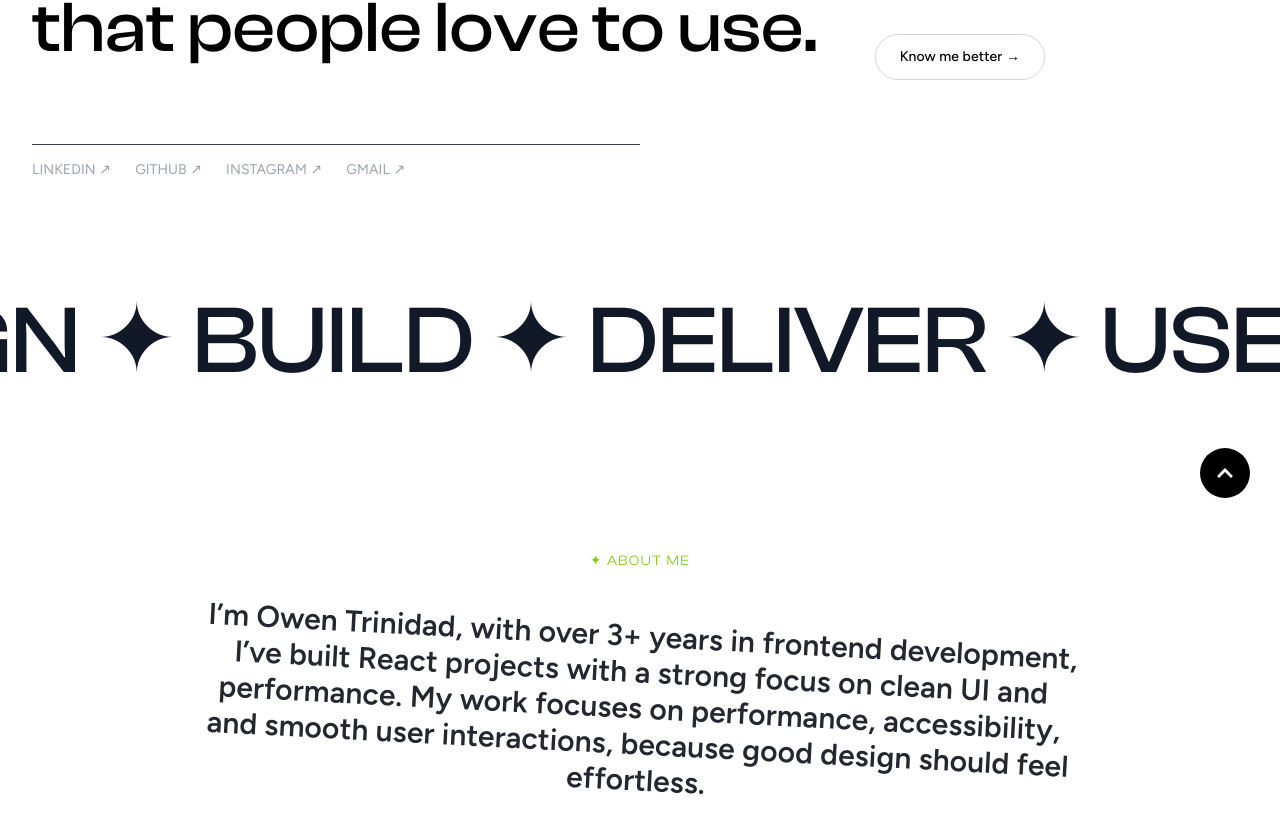
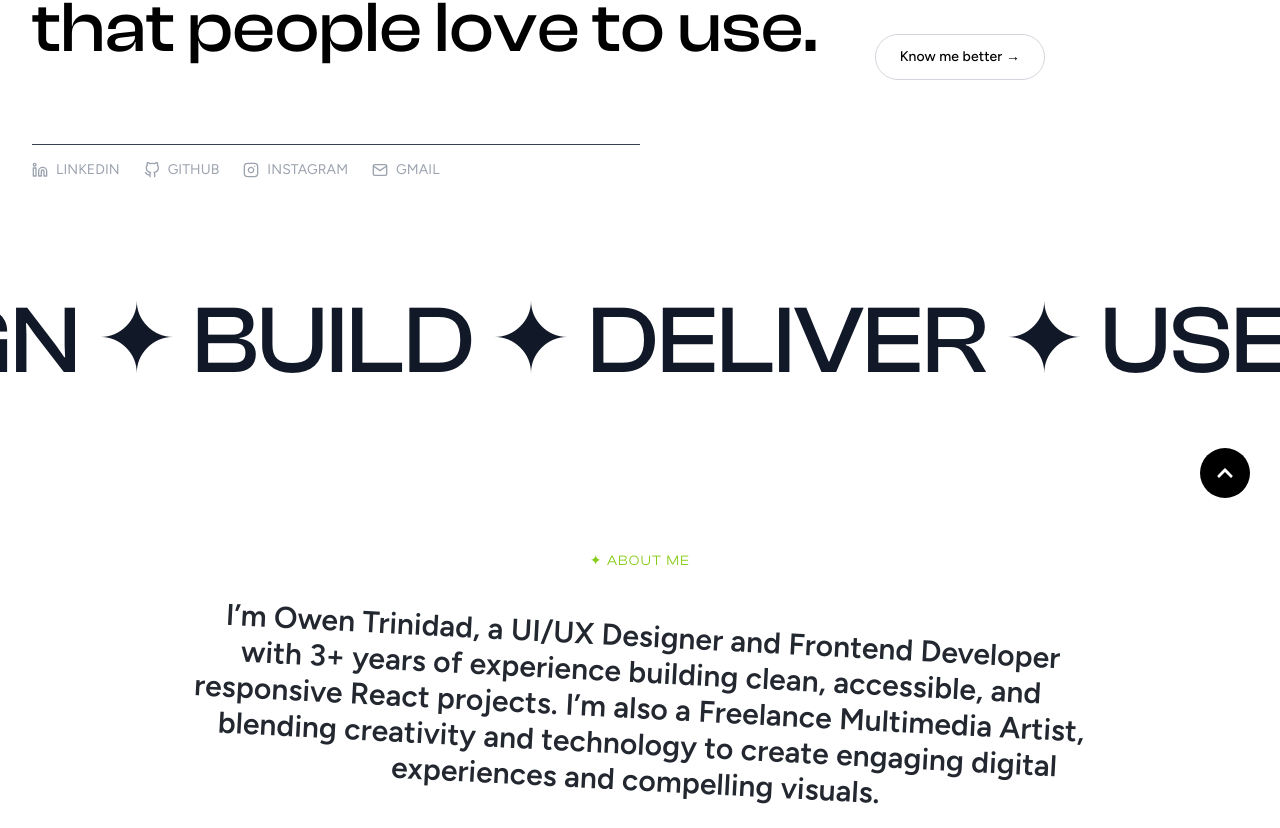
Before and after one commit to hoyitsowen/portfolio, a React (Create React App) app: page / in a window 1280 px wide. Shown: the part 272-1100 px from the top of the page. Built offline with nearby package versions, Linux system fonts and the light colour scheme; a web font is replaced by a local one.

Commit message:
Replace wordings to add multimedia artist related role.

```diff
--- a/src/pages/About.js
+++ b/src/pages/About.js
@@ -18,10 +18,9 @@ const About = () => {
           blurStrength={8}
         >
           <h2 className="text-3xl md:text-3xl font-semibold font-sans leading-relaxed max-prose mx-auto dark:text-white">
-              I’m Owen Trinidad, with over 3+ years in frontend development,
-              I’ve built React projects with a strong focus on clean UI and performance.
-              My work focuses on performance, accessibility, and smooth user interactions,
-              because good design should feel effortless.
+              I’m Owen Trinidad, a UI/UX Designer and Frontend Developer with 3+ years of experience building clean, accessible, and
+              responsive React projects. I’m also a Freelance Multimedia Artist, blending creativity and technology
+              to create engaging digital experiences and compelling visuals.
           </h2>
         </ScrollReveal>
       </div>
--- a/src/pages/AboutPage.js
+++ b/src/pages/AboutPage.js
@@ -101,7 +101,7 @@ const AboutPage = () => {
               transition={{ delay: 0.3 }}
               className="mx-auto mb-8 max-w-xl text-base leading-relaxed text-gray-600 sm:text-lg md:text-xl dark:text-gray-400 lg:mx-0"
             >
-              Based in Manila, Philippines, I design and build intuitive digital experiences through a blend of UI/UX design and front-end development.
+              Based in Laguna, Philippines, I design and build intuitive digital experiences through UI/UX design and front-end development, while bringing ideas to life through multimedia art and visual storytelling.
             </motion.p>
 
             <div className="flex flex-wrap justify-center gap-4 lg:justify-start">
--- a/src/pages/ContactPage.js
+++ b/src/pages/ContactPage.js
@@ -15,7 +15,7 @@ const faqData = [
     id: '01',
     question: 'What is your current role?',
     answer:
-      'I am currently working as a Frontend Developer / UI-UX Hybrid, focusing on building accessible, premium web experiences using React, Next.js, and modern animation libraries.',
+      'I work as a Frontend Developer / UI/UX Designer hybrid, focusing on building accessible, polished web experiences using React, Next.js, and modern animation libraries. I also work as a Freelance Multimedia Artist, creating engaging visual content through graphic design, photography, and video editing.',
   },
   {
     id: '02',
--- a/src/pages/Hero.js
+++ b/src/pages/Hero.js
@@ -1,5 +1,6 @@
 import React from "react";
 import { Link } from 'react-router-dom';
+import { FiGithub, FiInstagram, FiLinkedin, FiMail } from 'react-icons/fi';
 import StraightLoop from '../components/StraightLoop';
 import { HiOutlineHandRaised } from "react-icons/hi2";
 import '../styles/Hero.css';
@@ -54,10 +55,22 @@ const Hero = () => {
         {/* Bottom links */}
         <div className="mt-20 relative flex gap-6 text-sm text-gray-400 dark:text-gray-600 font-sans">
           <div className="absolute -top-4 left-0 w-1/2 border-t border-gray-700"></div>
-          <a href="https://www.linkedin.com/in/hoyitsowen/" className="hover:text-lime-600 dark:hover:text-lime-400">LINKEDIN ↗</a>
-          <a href="https://github.com/hoyitsowen" className="hover:text-lime-600 dark:hover:text-lime-400">GITHUB ↗</a>
-          <a href="https://www.instagram.com/hoyitsowen/" className="hover:text-lime-600 dark:hover:text-lime-400">INSTAGRAM ↗</a>
-          <a href="mailto:owen.trinidad23@gmail.com" className="hover:text-lime-600 dark:hover:text-lime-400">GMAIL ↗</a>
+          <a href="https://www.linkedin.com/in/hoyitsowen/" className="inline-flex items-center gap-2 hover:text-lime-600 dark:hover:text-lime-400" aria-label="LinkedIn" target="_blank" rel="noopener noreferrer">
+            <FiLinkedin className="text-base" />
+            <span>LINKEDIN</span>
+          </a>
+          <a href="https://github.com/hoyitsowen" className="inline-flex items-center gap-2 hover:text-lime-600 dark:hover:text-lime-400" aria-label="GitHub" target="_blank" rel="noopener noreferrer">
+            <FiGithub className="text-base" />
+            <span>GITHUB</span>
+          </a>
+          <a href="https://www.instagram.com/hoyitsowen/" className="inline-flex items-center gap-2 hover:text-lime-600 dark:hover:text-lime-400" aria-label="Instagram" target="_blank" rel="noopener noreferrer">
+            <FiInstagram className="text-base" />
+            <span>INSTAGRAM</span>
+          </a>
+          <a href="mailto:owen.trinidad23@gmail.com" className="inline-flex items-center gap-2 hover:text-lime-600 dark:hover:text-lime-400" aria-label="Email">
+            <FiMail className="text-base" />
+            <span>GMAIL</span>
+          </a>
         </div>
       </div>
 
```
Also changed, not shown: src/lib/projectData.js.
